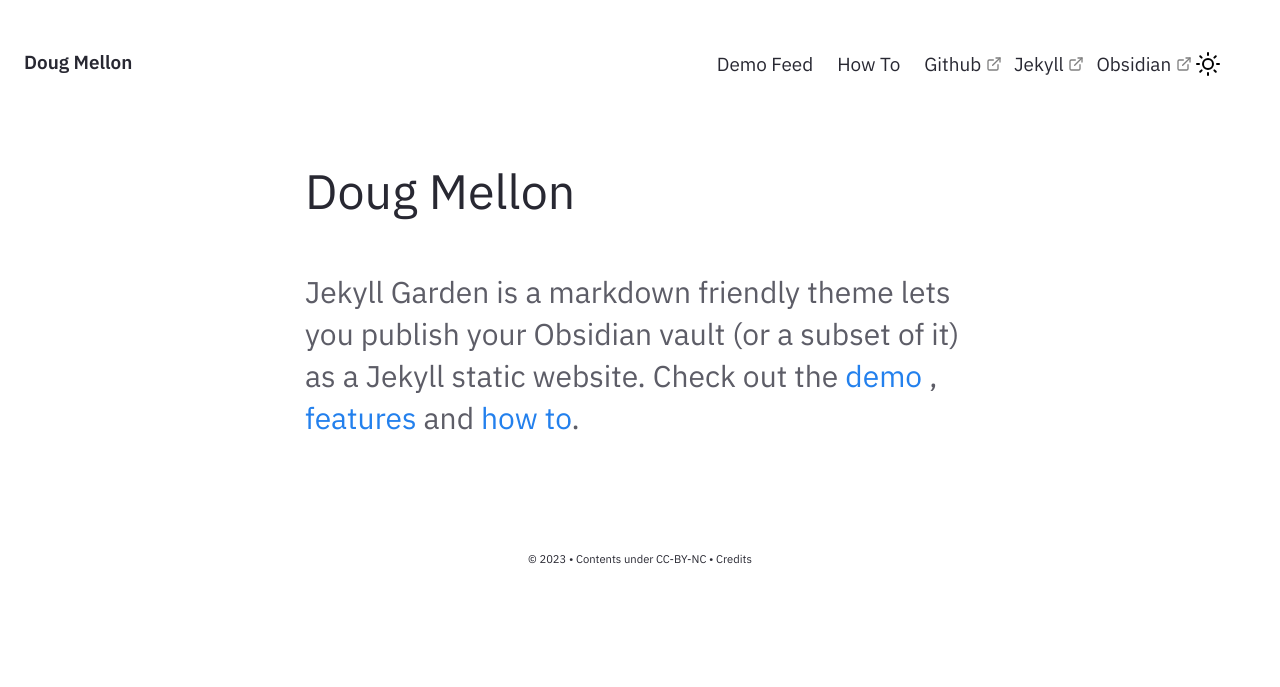
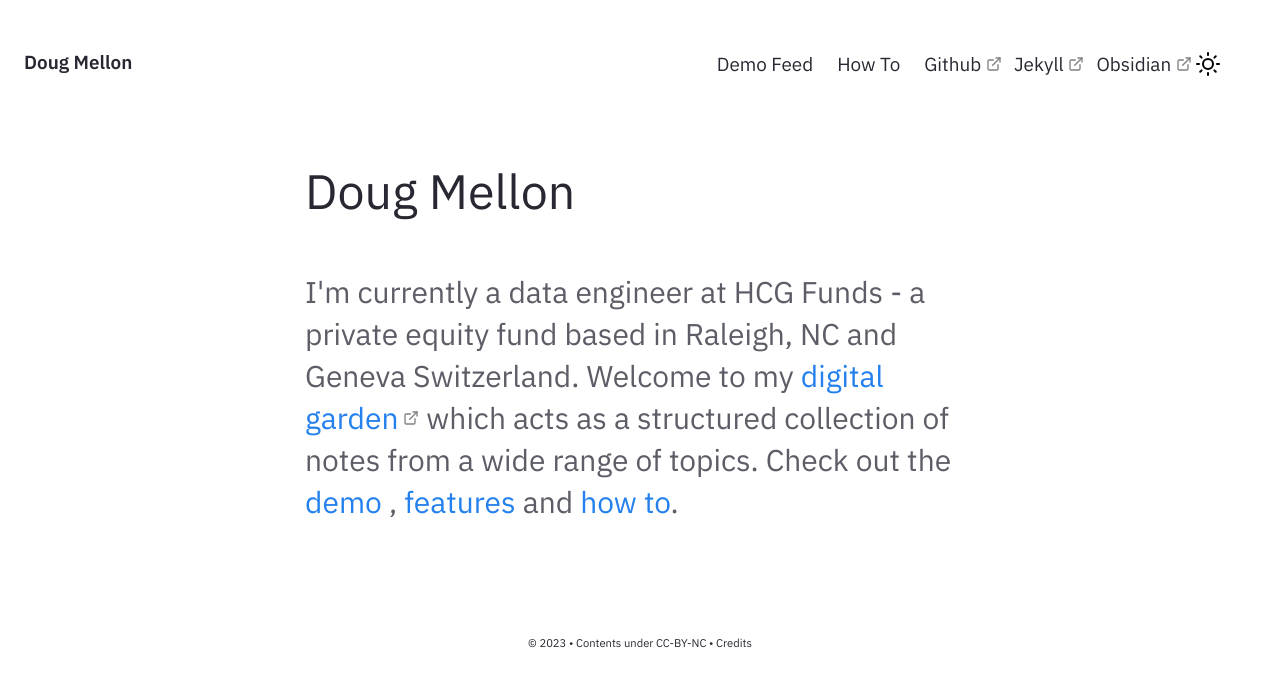
Before and after one commit to dougmellon/dougmellon.github.io, a Jekyll site: the page built from pages/index.md, in a window 1280 px wide. Shown: the top 687 px of the page. Built offline with Jekyll 4.4.1, drawn with Linux system fonts in a browser that asks for light colours.

Commit message:
Working on index

```diff
--- a/_includes/Homepage.html
+++ b/_includes/Homepage.html
@@ -1,7 +1,9 @@
 <div class="home-intro">
     <div class="jumbo">{{site.heading}} </div>
     <div class="home-sub-text"> <h3>
-        Jekyll Garden is a markdown friendly theme lets you publish your Obsidian vault (or a subset of it) as a Jekyll static website.
+        I'm currently a data engineer at HCG Funds - a private equity fund based in Raleigh, NC and Geneva Switzerland.
+        Welcome to my <a href="https://maggieappleton.com/garden-history">digital garden</a> which acts as a structured
+        collection of notes from a wide range of topics.
         Check out the <a href="{{'/notes' | relative_url}}"> demo </a>, <a href="{{'/post/features' | relative_url}}"> features </a> and <a href="{{'/post/how-to' | relative_url}}"> how to</a>.
         </h3>
 </div> </div>
```
Also changed, not shown: _notes/Public/Credits.md (deleted, +0 -21 lines).
